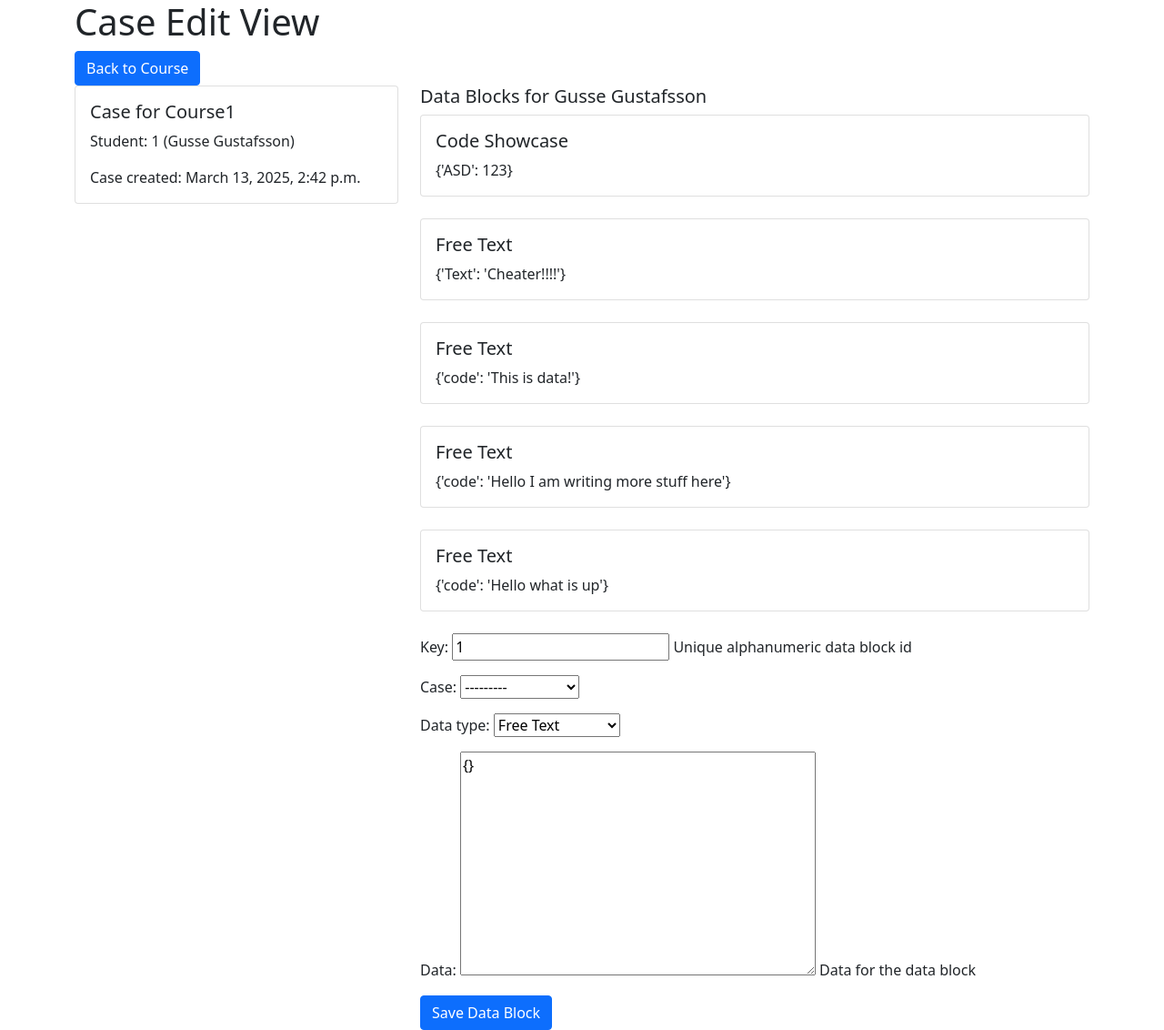
After one commit to mikaelGusse/cheatersheet, a Django app: page /case/1/ in a window 1280 px wide. The commit adds this page. Shown: the whole page at 91% size. Run offline with Django 4.2, Linux system fonts and the light colour scheme; data comes from the database, SQL or seed files in the repository; both versions use the stored data as it was after the commit.

Commit message:
Add case edit view, change models, improve usability. Add more buttons

```diff
--- /dev/null
+++ b/cheatersheet/forms.py
@@ -0,0 +1,7 @@
+from django import forms
+from .models import DataBlock
+
+class CaseDataBlockForm(forms.ModelForm):
+    class Meta:
+        model = DataBlock
+        fields = ['key', 'case', 'data_type', 'data']
--- a/cheatersheet/models.py
+++ b/cheatersheet/models.py
@@ -1,3 +1,4 @@
+import uuid
 from django.conf import settings
 from django.core.exceptions import ValidationError, FieldError
 from django.db import models
@@ -14,6 +15,9 @@ class Course(models.Model):
         help_text="Provider for submission data",
     )
     objects = models.Manager()
+
+    def cases_number(self):
+        return Case.objects.all().filter(course=self).count()
 
 class Student(models.Model):
     created = models.DateTimeField(auto_now_add=True)
@@ -32,6 +36,25 @@ class Case(models.Model):
     created_at = models.DateTimeField(auto_now_add=True)
     course = models.ForeignKey('Course', on_delete=models.CASCADE)
     student = models.ForeignKey('Student', on_delete=models.CASCADE)
+    objects = models.Manager()
+
+class DataBlock(models.Model):
+    DATA_TYPE = (
+        (0, 'Free Text'),
+        (1, 'Code Showcase'),
+        (2, 'Timeline'),
+    )
+
+    key = models.CharField(
+        max_length=64, unique=True, help_text="Unique alphanumeric data block id"
+    )
+    case = models.ForeignKey('Case', on_delete=models.CASCADE)
+    data_type = models.IntegerField(choices=DATA_TYPE, default=0)
+    data = models.JSONField(
+        help_text="Data for the data block",
+        default=dict,
+    )
+    objects = models.Manager()
 
 @admin.register(Course)
 class CourseAdmin(admin.ModelAdmin):
@@ -47,3 +70,8 @@ class CaseAdmin(admin.ModelAdmin):
 class StudentAdmin(admin.ModelAdmin):
     list_display = ('key', 'name', 'student_id', 'aplus_id', 'created')
     search_fields = ('key', 'name', 'student_id', 'aplus_id')
+
+@admin.register(DataBlock)
+class DataBlockAdmin(admin.ModelAdmin):
+    list_display = ('key', 'case', 'data_type', 'data')
+    search_fields = ('key', 'case', 'data_type')
--- /dev/null
+++ b/cheatersheet/templates/case.html
@@ -0,0 +1,56 @@
+{% extends "base.html" %}
+{% block content %}
+<div class="container">
+    <h1>Case Edit View</h1>
+    <a href="{% url 'course' case.course.id %}" class="btn btn-primary">Back to Course</a>
+    <div class="row">
+        <div class="col-md-4">
+            <div class="card mb-4">
+                <div class="card-body">
+                    <h5 class="card-title">Case for {{ case.course.name }}</h5>
+                    <p class="card-text">Student: {{ case.student.id }} ({{case.student.name}})</p>
+                    <p class="card-text">Case created: {{ case.created_at }}</p>
+                </div>
+            </div>
+        </div>
+        <div class="col-md-8">
+            <h5 class="card-title">Data Blocks for {{ case.student.name }}</h5>
+            {% for data_block in data_blocks %}
+            <div class="card mb-4">
+                <div class="card-body">
+                    <h5 class="card-title">{{ data_block.get_data_type_display }}</h5>
+                    <p class="card-text">{{ data_block.data }}</p>
+                </div>
+            </div>
+            {% endfor %}
+            <form method="post" action="{% url 'save_case_data_block' case.id %}">
+                {% csrf_token %}
+                {{ form.as_p }}
+                <div id="additional-field" style="display: none;">
+                    <label for="additional_input">Additional Input:</label>
+                    <input type="text" id="additional_input" name="additional_input" class="form-control">
+                </div>
+                <button type="submit" class="btn btn-primary">Save Data Block</button>
+            </form>
+        </div>
+    </div>
+</div>
+
+<script>
+    document.addEventListener('DOMContentLoaded', function() {
+        const dataTypeField = document.querySelector('select[name="data_type"]');
+        const additionalField = document.getElementById('additional-field');
+
+        function toggleAdditionalField() {
+            if (dataTypeField.value == '1') { // Assuming '1' corresponds to 'Code Showcase'
+                additionalField.style.display = 'block';
+            } else {
+                additionalField.style.display = 'none';
+            }
+        }
+
+        dataTypeField.addEventListener('change', toggleAdditionalField);
+        toggleAdditionalField(); // Initial check
+    });
+</script>
+{% endblock %}
--- a/cheatersheet/urls.py
+++ b/cheatersheet/urls.py
@@ -23,4 +23,6 @@ urlpatterns = [
     path("admin/", admin.site.urls),
     path("", views.home, name="home"),
     path("course/<int:course_id>/", views.course, name="course"),
+    path("case/<int:case_id>/", views.case, name="case"),
+    path('case/<int:case_id>/save/', views.save_case_data_block, name='save_case_data_block'),
 ]
--- a/cheatersheet/views.py
+++ b/cheatersheet/views.py
@@ -1,7 +1,8 @@
 from django.http import HttpResponse
 from django.template import loader
 
-from cheatersheet.models import Course, Case, Student
+from cheatersheet.models import Course, Case, DataBlock, Student
+from cheatersheet.forms import CaseDataBlockForm
 
 def home(request):
     template = loader.get_template("home.html")
@@ -13,3 +14,32 @@ def course(request, course_id):
     course = Course.objects.get(pk=course_id)
     context = { "cases": Case.objects.all(), "students": Student.objects.all(), "course": course }
     return HttpResponse(template.render(context, request))
+
+def case(request, case_id):
+    template = loader.get_template("case.html")
+    case = Case.objects.get(pk=case_id)
+    data_blocks = DataBlock.objects.all().filter(case=case)
+    context = { "case": case, "form": CaseDataBlockForm(instance=case), "data_blocks": data_blocks }
+    return HttpResponse(template.render(context, request))
+
+def save_case_data_block(request, case_id):
+    case = Case.objects.get(pk=case_id)
+    template = loader.get_template("case.html")
+    data_blocks = DataBlock.objects.all().filter(case=case)
+    context = { "case": case, "form": CaseDataBlockForm(instance=case), "data_blocks": data_blocks }
+
+    if request.method == 'POST':
+        form = CaseDataBlockForm(request.POST, instance=case)
+        if form.data["data_type"] == 0:
+            data = { "text": form.data["data"] }
+        else:
+            data = { "code": form.data["data"] }
+        new_data_block = DataBlock(
+            key=form.data["key"],
+            case=case,
+            data_type=form.data["data_type"],
+            data=data)
+        new_data_block.save()
+        return HttpResponse(template.render(context, request))
+    else:
+        return HttpResponse(template.render(context, request))
```
Also changed, not shown: cheatersheet/templates/course.html (+22 -6 lines), cheatersheet/templates/home.html (+11 -3 lines), cheatersheet/migrations/0005_case_data_blocks.py (added), cheatersheet/migrations/0006_remove_case_data_blocks_datablock.py (added), cheatersheet/migrations/0007_alter_datablock_data_type.py (added), db.sqlite3, 1 other file.
